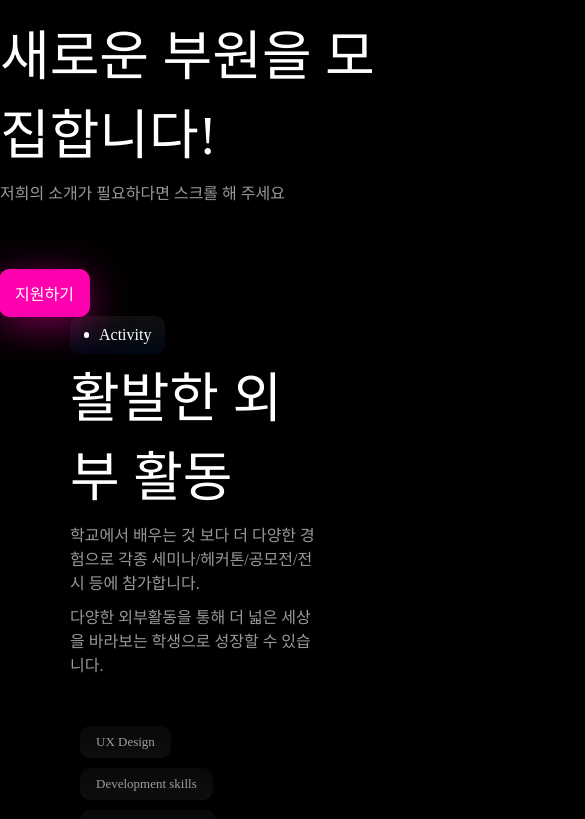
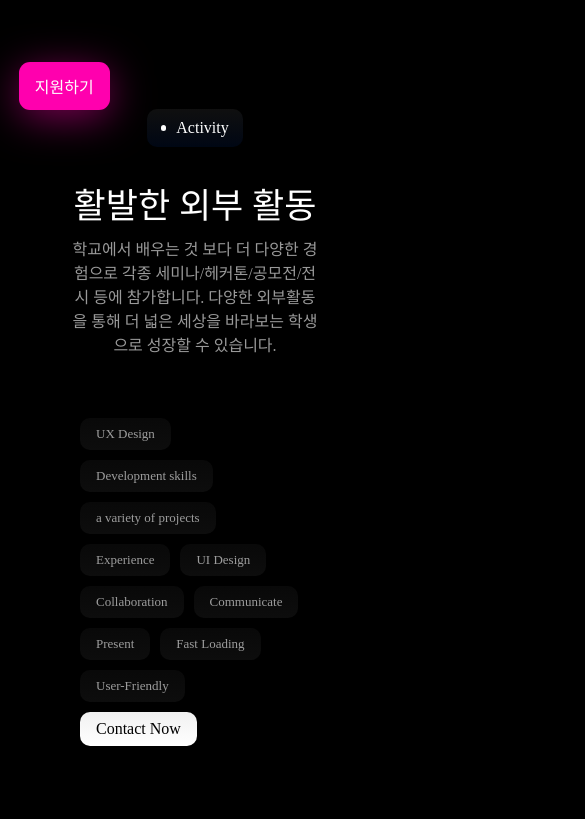
Before and after one commit to app-and-me/2025AppnMeWebsite_Client, a React (Create React App) app: page /Home in a window 390 px wide. Shown: the part 1177-1996 px from the top of the page, 585 px wide, since content can reach past the window. Built offline with nearby package versions, Linux system fonts and the light colour scheme.

Commit message:
feat : mobile 버전 반응형 추가

```diff
--- a/src/components/Common/DotTitle.js
+++ b/src/components/Common/DotTitle.js
@@ -11,6 +11,7 @@ const Container = styled.div`
     height: 38px;
     width: fit-content;
     padding: 6px 14px;
+    backdrop-filter: blur(2.5px);
 `
 
 const Dot = styled.div`
--- a/src/components/Common/JoinUsNow.js
+++ b/src/components/Common/JoinUsNow.js
@@ -7,6 +7,7 @@ export default function JoinUsNow() {
     const navigate = useNavigate();
     const handleClick = () => { navigate("/JoinUs") }
     return (
+        <div className={styles.main}>
         <div className={styles["all-container"]}>
             <div className={styles["introduction"]}>
                 <div className={styles.dot}><DotTitle dotTitle={"Join Us Now"} /></div>
@@ -20,5 +21,6 @@ export default function JoinUsNow() {
                 <Button text={"지금 바로 지원하기"} width={"150px"} height={"46px"} borderRadius={"10px"} onClick={handleClick} />
             </div>
         </div>
+        </div>
     )
 }
--- a/src/components/Home/AboutAppNMe/Title.js
+++ b/src/components/Home/AboutAppNMe/Title.js
@@ -3,6 +3,10 @@ import styled from "styled-components";
 export default function Title({ title1, title2 }) {
     const TitleStyle = styled.div`
         font-size: 54px;
+        @media (max-width:600px) {
+            font-size: 32px;
+            }
+
     `
     return (
         <TitleStyle>
--- a/src/components/Home/Activity/MainActivity.js
+++ b/src/components/Home/Activity/MainActivity.js
@@ -6,14 +6,14 @@ export default function MainActivity() {
     return (
         <div className={styles["allContainer"]}>
             <div className={styles["title-container"]}>
-                <DotTitle dotTitle={"Activity"} />
+                    <DotTitle dotTitle={"Activity"} />
                 <span>활발한 외부 활동</span>
-                <p>학교에서 배우는 것 보다 더 다양한 경험으로  각종 세미나/헤커톤/공모전/전시 등에 참가합니다.</p>
-                <p>다양한 외부활동을 통해 더 넓은 세상을 바라보는 학생으로 성장할 수 있습니다.</p>
+                <p>학교에서 배우는 것 보다 더 다양한 경험으로  각종 세미나/헤커톤/공모전/전시 등에 참가합니다.
+                 다양한 외부활동을 통해 더 넓은 세상을 바라보는 학생으로 성장할 수 있습니다.</p>
             </div>
 
             <div style={{ margin: "40px 0 70px 0" }}> <KeyWordButton /></div>
-            <ActivityInfoCard />
+            {/* <ActivityInfoCard /> */}
         </div>
     )
 }
--- a/src/components/Home/Activity/MainActivity.module.css
+++ b/src/components/Home/Activity/MainActivity.module.css
@@ -1,14 +1,32 @@
 .allContainer {
     padding: 0 70px;
+
 }
-
+.title-container{
+    flex-wrap: wrap;
+    width: 100%;
+    max-width: 600px;
+}
 .title-container>span {
     font-size: 54px;
     margin-top: 30px;
 }
 
 .title-container>p {
+    line-height: 1.5;
     color: #FFFFFF99;
     margin-bottom: 10px;
     margin: 10px 0 10px 0;
 }
+
+@media (max-width:600px) {
+    .title-container{
+        display: flex;
+        flex-direction: column;
+        align-items: center;
+        text-align: center;
+    }
+     .title-container span{
+        font-size: 35px;
+     }
+}
--- a/src/pages/HomePage.js
+++ b/src/pages/HomePage.js
@@ -11,6 +11,7 @@ export default function HomePage() {
     return (
         <div>
             <MainTitle />
+
             <MainAboutAppNMe />
             <MainActivity />
             <PrizeCard />
--- a/src/styles/JoinUsNow.module.css
+++ b/src/styles/JoinUsNow.module.css
@@ -1,13 +1,17 @@
-.all-container {
+.main{
     width: 100%;
     max-width: 1000px;
+    margin: auto;
+}
+.all-container {
     height: 452px;
     background: linear-gradient(180deg, var(--token-f5219c3a-5ee2-4639-9e23-4bdcf5509ebd, rgba(255, 0, 174, 0.15)) 0%, rgb(8, 0, 5) 100%);
     display: flex;
     flex-direction: column;
     align-items: center;
     text-align: center;
-    margin: auto;
+
+    border-radius: 20px;
 }
 
 .dot {
@@ -30,3 +34,23 @@
     font-size: 16px;
     color: #FFFFFF99;
 }
+
+@media (max-width:1100px) {
+    .main{
+        padding: 0 40px;
+    }
+}
+
+@media (max-width:600px) {
+    .main{
+       padding: 80px 30px 0;
+    }
+    .introduction p:nth-child(2),
+    .introduction p:nth-child(3){
+        font-size: 35px;
+    }
+    .introduction p:nth-child(3){
+        width: 100%;
+        max-width: 220px;
+    }
+}
```
